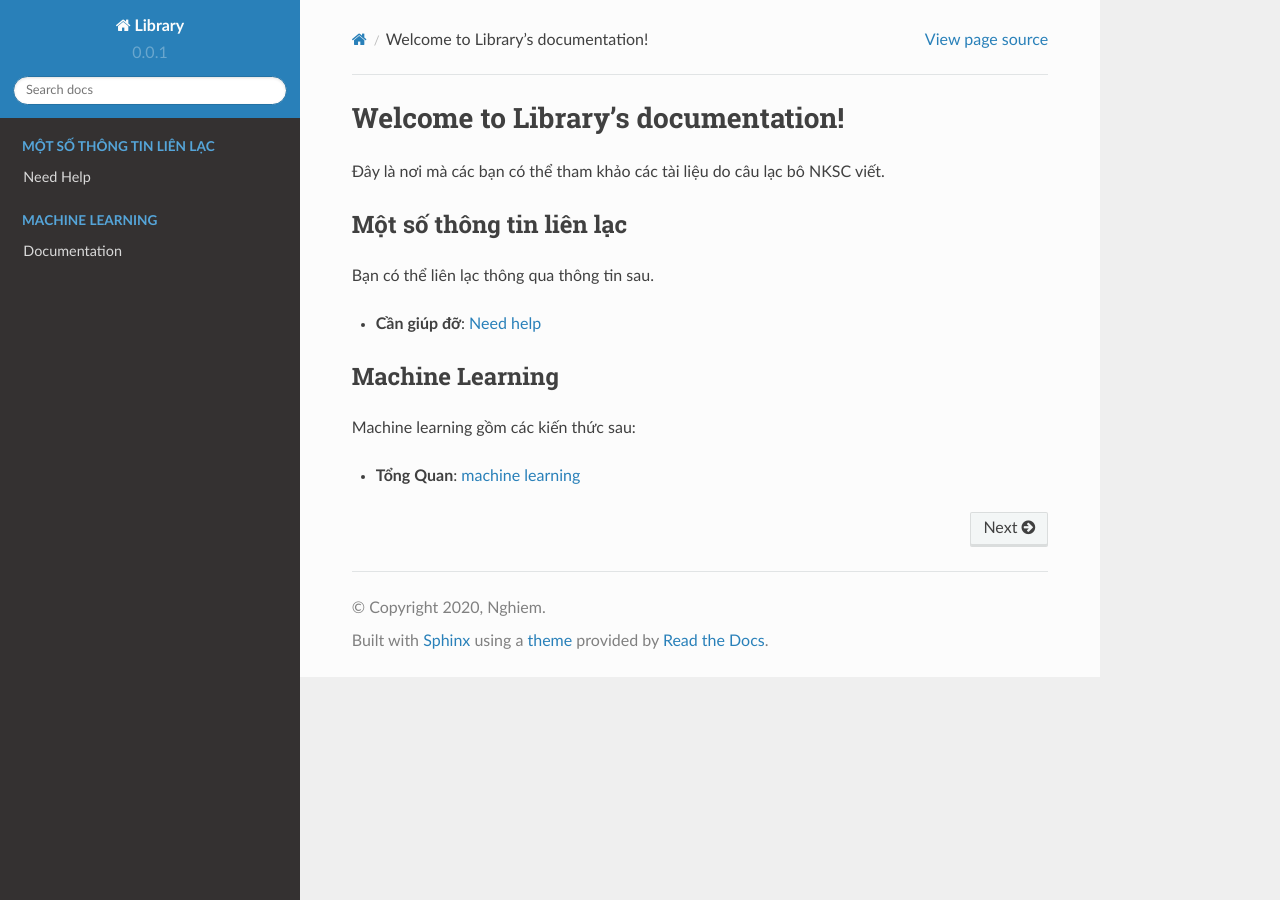
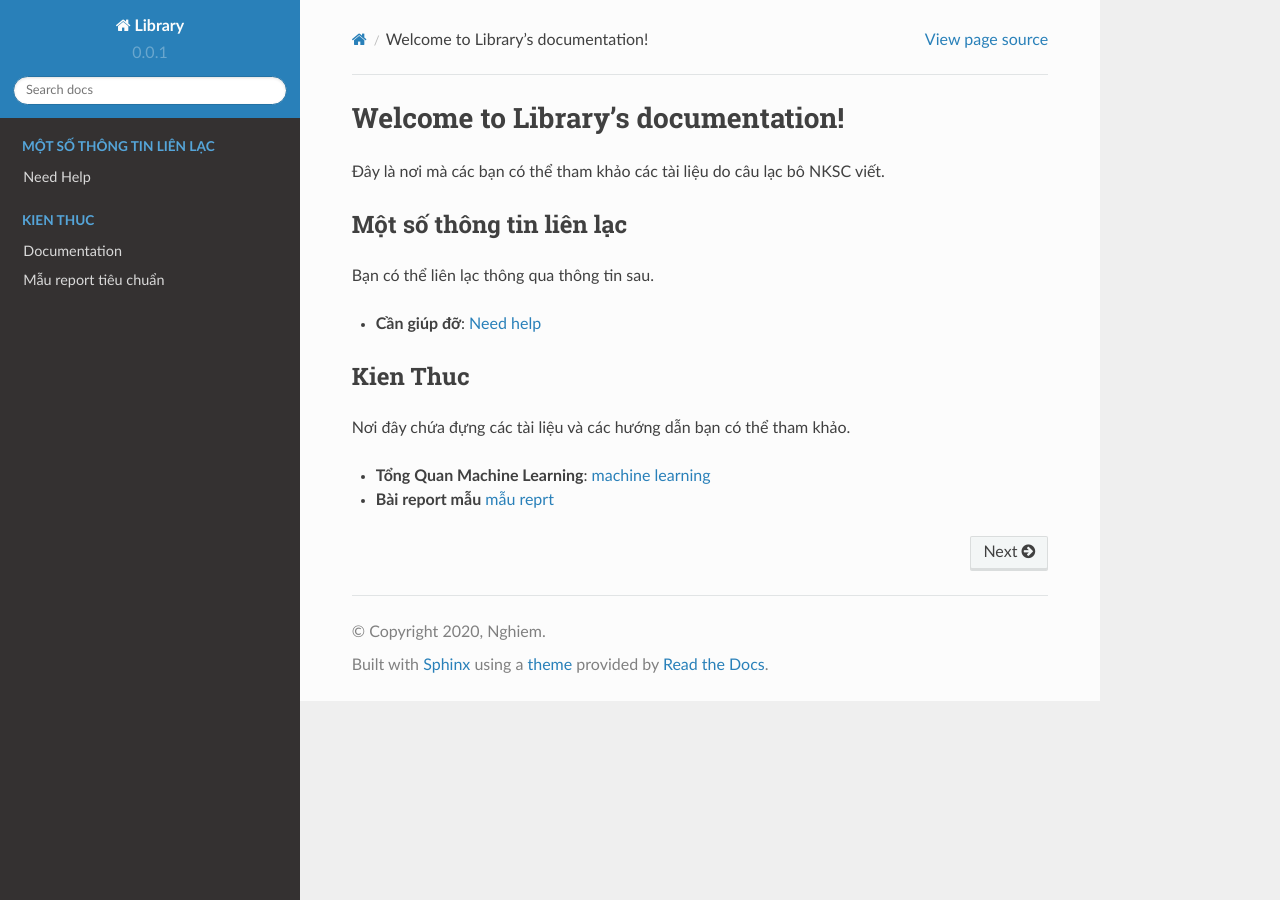
Before and after one commit to nghiemkythu/demoo, a Sphinx documentation site: the page built from docs/source/index.rst, in a window 1280 px wide. Built offline with Sphinx 7.4.7 and the Read the Docs theme 2.0.0, drawn with Linux system fonts in a browser that asks for light colours.

Commit message:
'hoctap'

```diff
--- a/docs/source/index.rst
+++ b/docs/source/index.rst
@@ -23,17 +23,23 @@
 
    /Need Help
 
-Machine Learning
+Kien Thuc
 ----------------
 
-Machine learning gồm các kiến thức sau:
+Nơi đây chứa đựng các tài liệu và các hướng dẫn bạn có thể tham khảo.
 
-* **Tổng Quan**:
+* **Tổng Quan Machine Learning**:
   :doc:`machine learning</documentation>`
+
+* **Bài report mẫu**
+  :doc:`mẫu reprt</report>`
+
 
 .. toctree::
    :maxdepth: 2
    :hidden:
-   :caption: Machine learning
+   :caption: Kien Thuc
+
 
    /documentation
+   /report
```
Also changed, not shown: docs/source/report.rst (added, +116 -0 lines).
